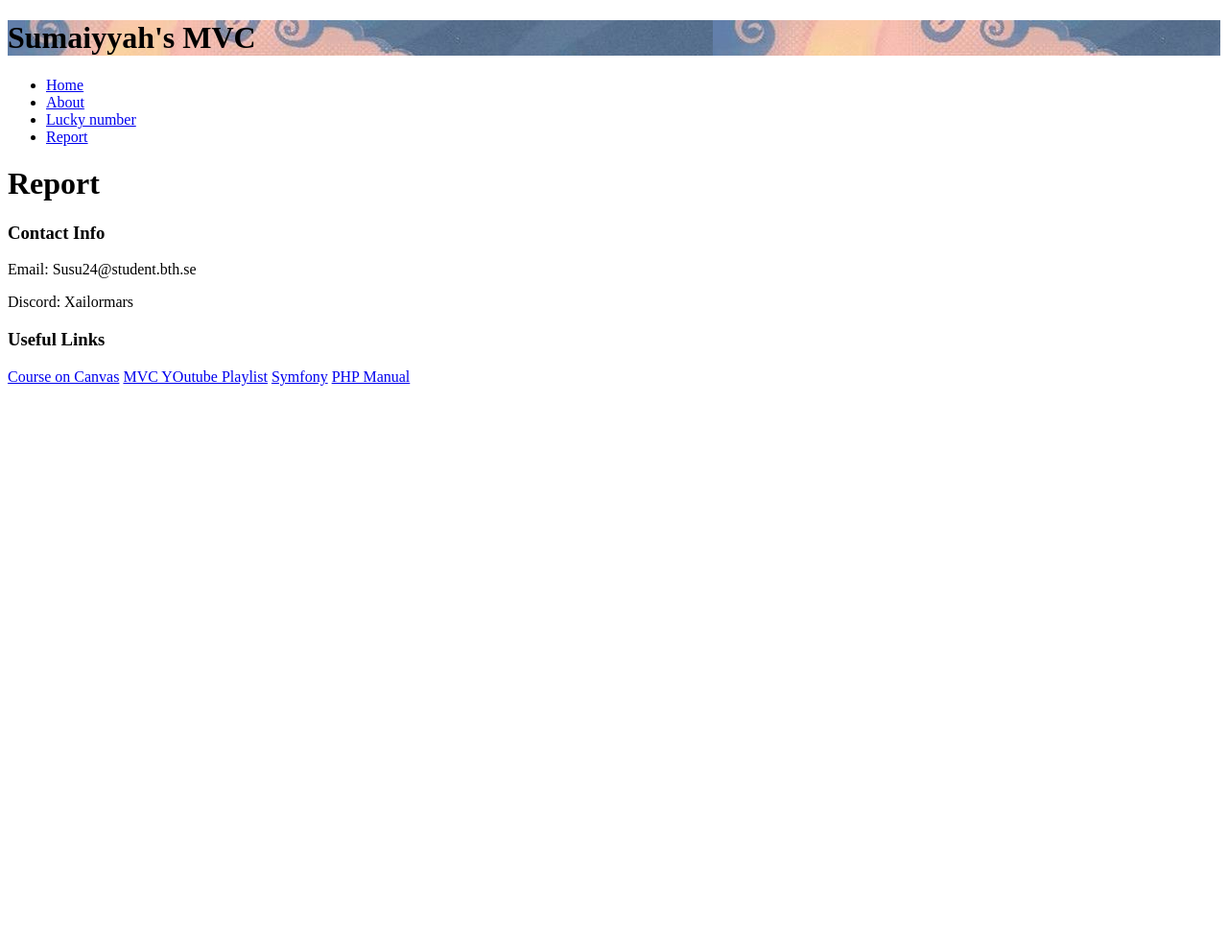
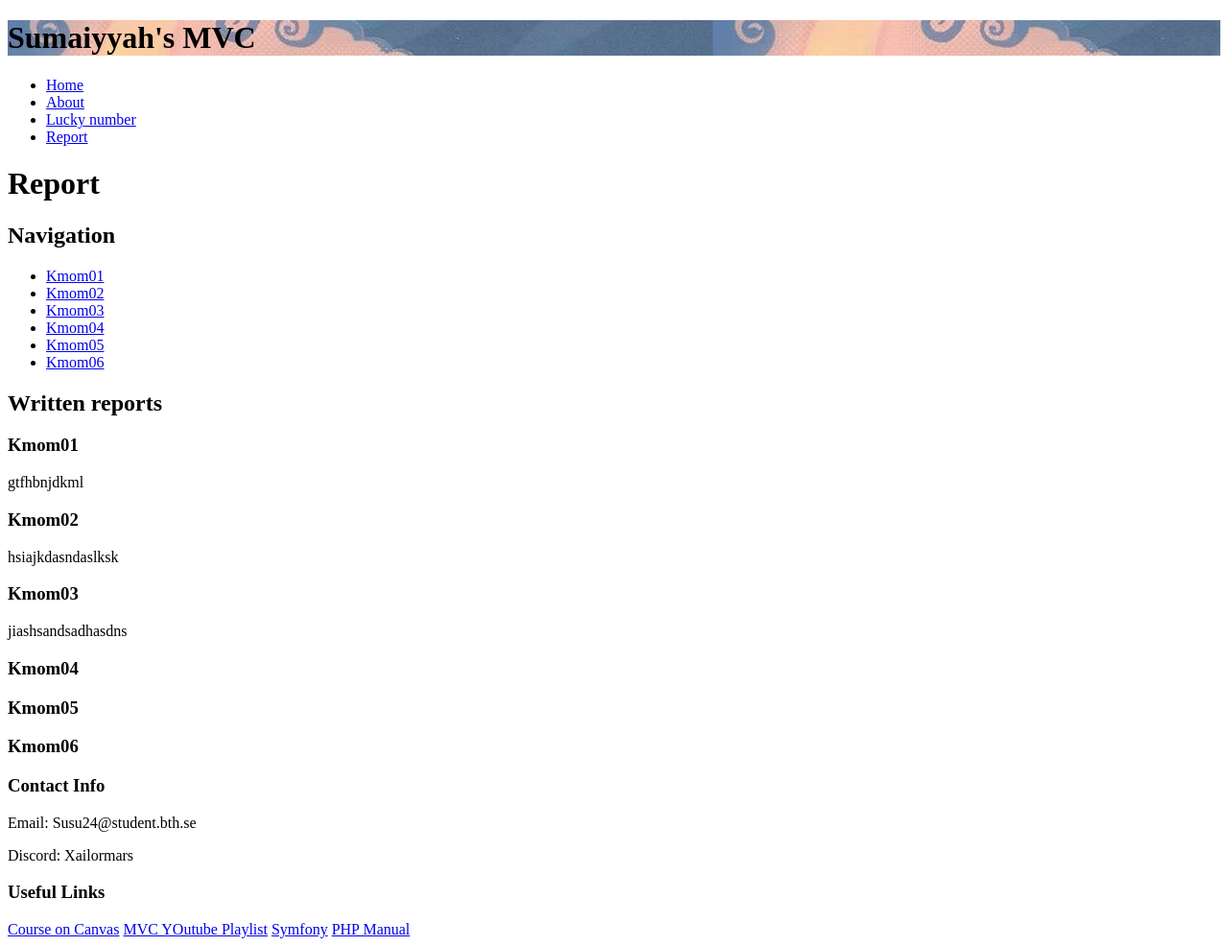
Before and after one commit to mayyahmelon/MCV-kursen, a Symfony app: template templates/report.html.twig in a window 1280 px wide. Shown: the whole page at 96% size. Before the commit the page ends 402 px from the top, so only its background shows below. Run offline with Twig, Linux system fonts and the light colour scheme; the template is opened without the code that fills it, so the values that code supplies are empty; some libraries are stand-ins or nearby versions; some web fonts are replaced.

Commit message:
almost done with report page

```diff
--- a/templates/report.html.twig
+++ b/templates/report.html.twig
@@ -4,6 +4,41 @@
 
 {% block body %}
 
-<h1>Report</h1>
+<h1 class="report-h1">Report</h1>
+<main class="report-page">
+    <div class="report-navbar">
+        <h2>Navigation</h2>
+        <ul>
+            <li><a href="#kmom01">Kmom01</a></li>
+            <li><a href="#kmom02">Kmom02</a></li>
+            <li><a href="#kmom03">Kmom03</a></li>
+            <li><a href="#kmom04">Kmom04</a></li>
+            <li><a href="#kmom05">Kmom05</a></li>
+            <li><a href="#kmom06">Kmom06</a></li>
+        </ul>
+    </div>
 
+    <div class="report-text">
+
+        <h2>Written reports</h2>
+
+        <h3 id="kmom01">Kmom01</h3>
+        <p>gtfhbnjdkml</p>
+
+        <h3 id="kmom02">Kmom02</h3>
+        <p>hsiajkdasndaslksk</p>
+
+        <h3 id="kmom03">Kmom03</h3>
+        <p>jiashsandsadhasdns</p>
+
+        <h3 id="kmom04">Kmom04</h3>
+        <p></p>
+
+        <h3 id="kmom05">Kmom05</h3>
+        <p></p>
+
+        <h3 id="kmom06">Kmom06</h3>
+        <p></p>
+    </div>
+</main>
 {% endblock %}
```
Also changed, not shown: assets/styles/app.css (+4 -4 lines), assets/styles/report.css (+61 -0 lines).
